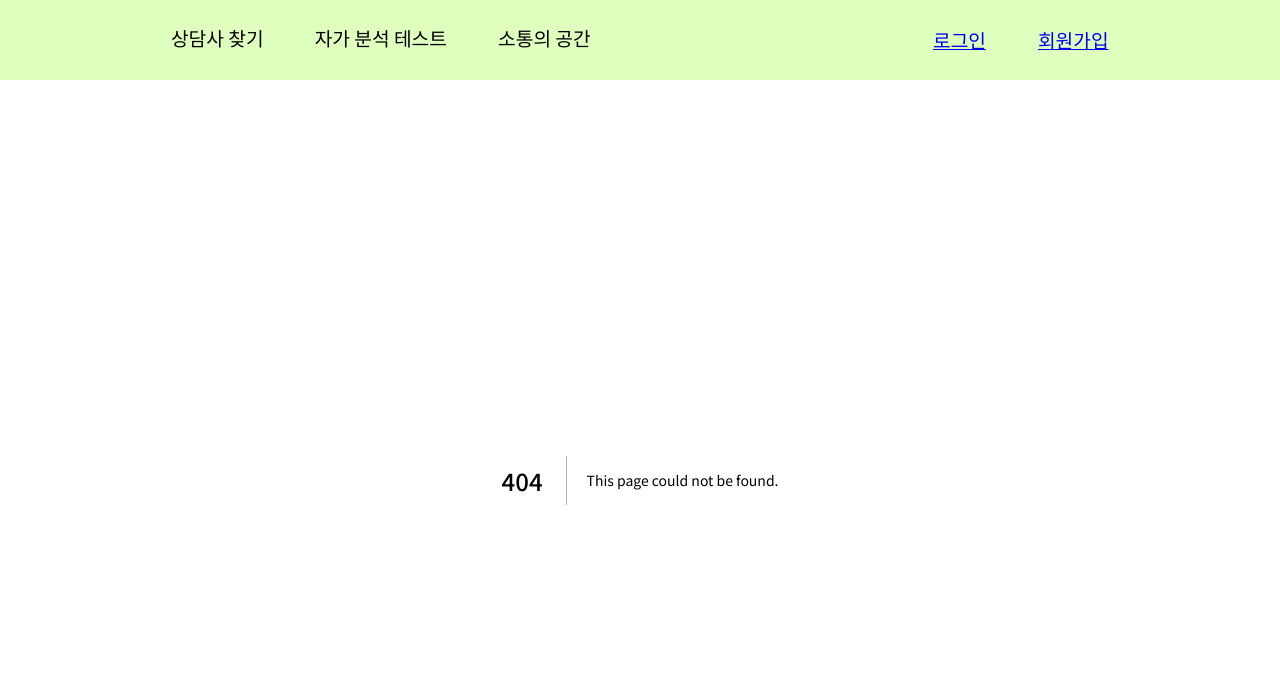
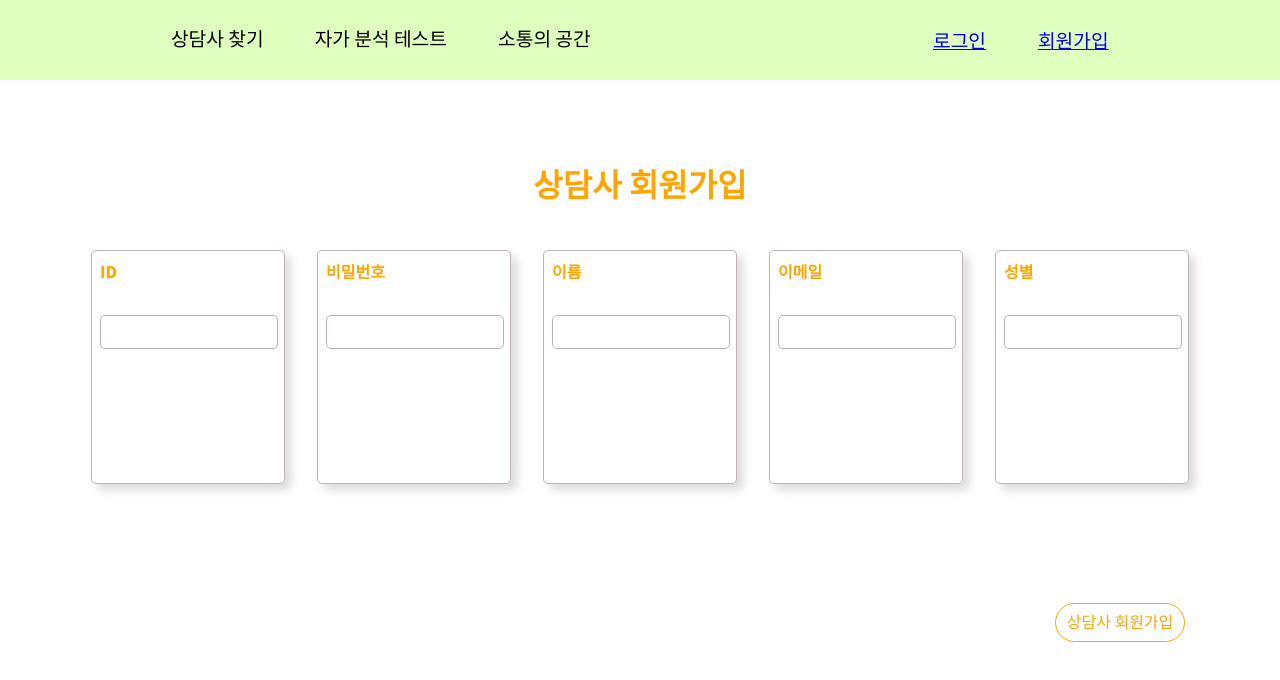
Before and after one commit to GDSC-SKHU/4Team-Solution-Fe, a Next.js app in the folder solution4/: page /signupC in a window 1280 px wide. Before the commit this address had no page. Shown: the top 680 px of the page. Built offline with nearby package versions, Linux system fonts and the light colour scheme.

Commit message:
style: 상담사 회원가입 페이지

```diff
--- /dev/null
+++ b/solution4/src/pages/signupC.tsx
@@ -0,0 +1,102 @@
+import styled from "styled-components";
+
+//상담사회원가입 페이지
+export default function SignupC() {
+  return (
+    <Container>
+      <Title>상담사 회원가입</Title>
+      <Information>
+        <InformationDetailBox>
+          <StyledP>ID</StyledP>
+          <StyledInput></StyledInput>
+        </InformationDetailBox>
+        <InformationDetailBox>
+          <StyledP>비밀번호</StyledP>
+          <StyledInput></StyledInput>
+        </InformationDetailBox>
+        <InformationDetailBox>
+          <StyledP>이름</StyledP>
+          <StyledInput></StyledInput>
+        </InformationDetailBox>
+        <InformationDetailBox>
+          <StyledP>이메일</StyledP>
+          <StyledInput></StyledInput>
+        </InformationDetailBox>
+        <InformationDetailBox>
+          <StyledP>성별</StyledP>
+          <StyledInput></StyledInput>
+        </InformationDetailBox>
+        <Summit>상담사 회원가입</Summit>
+      </Information>
+    </Container>
+  );
+}
+const Container = styled.div`
+  display: flex;
+  flex-direction: column;
+  justify-content: center;
+  align-items: center;
+
+  margin-top: 5rem;
+  margin-bottom: 5rem;
+`;
+
+const Title = styled.p`
+  font-size: 2em;
+  font-weight: 900;
+  color: orange;
+`;
+const Information = styled.form`
+  display: flex;
+  flex-wrap: wrap;
+  justify-content: center;
+  align-items: center;
+
+  gap: 2rem;
+
+  width: 70rem;
+  height: 30rem;
+
+  border: 15%;
+`;
+
+const InformationDetailBox = styled.div`
+  padding-top: 0.5rem;
+  width: 12rem;
+  height: 14rem;
+
+  border: solid 1px #c0b3b3;
+  border-radius: 5px;
+  box-shadow: -6px -6px 14px rgba(255, 255, 255, 0.7),
+    6px 6px 10px rgba(0, 0, 0, 0.15);
+  color: orange;
+`;
+
+const StyledInput = styled.input`
+  margin-left: 0.5rem;
+  margin-top: 2rem;
+
+  width: 11rem;
+  height: 2rem;
+
+  border: solid 1px #c0b3b3;
+  border-radius: 5px;
+`;
+
+const StyledP = styled.p`
+  padding-left: 0.5rem;
+  font-weight: 800;
+`;
+
+const Summit = styled.div`
+  padding-top: 0.3rem;
+  margin-left: 60rem;
+  width: 8rem;
+  height: 2rem;
+
+  text-align: center;
+
+  color: orange;
+  border: solid 1px orange;
+  border-radius: 5rem;
+`;
```
